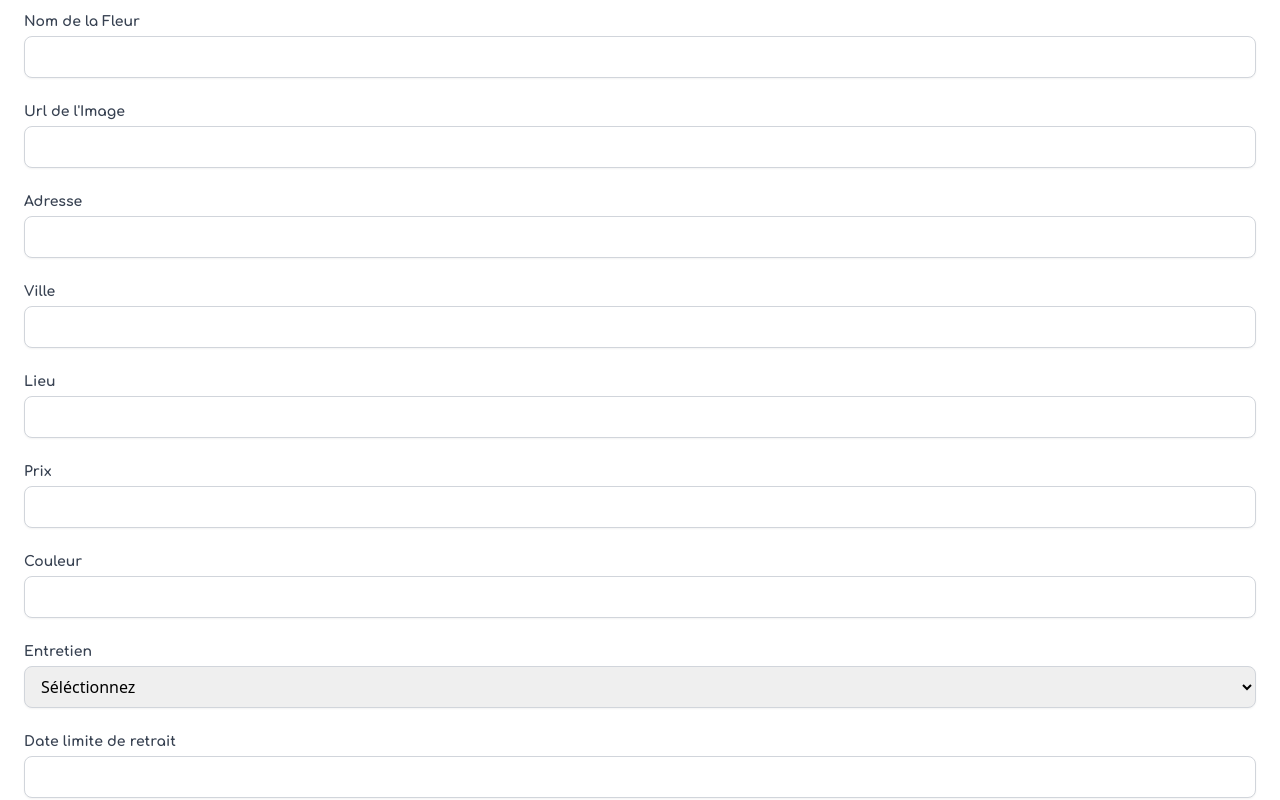
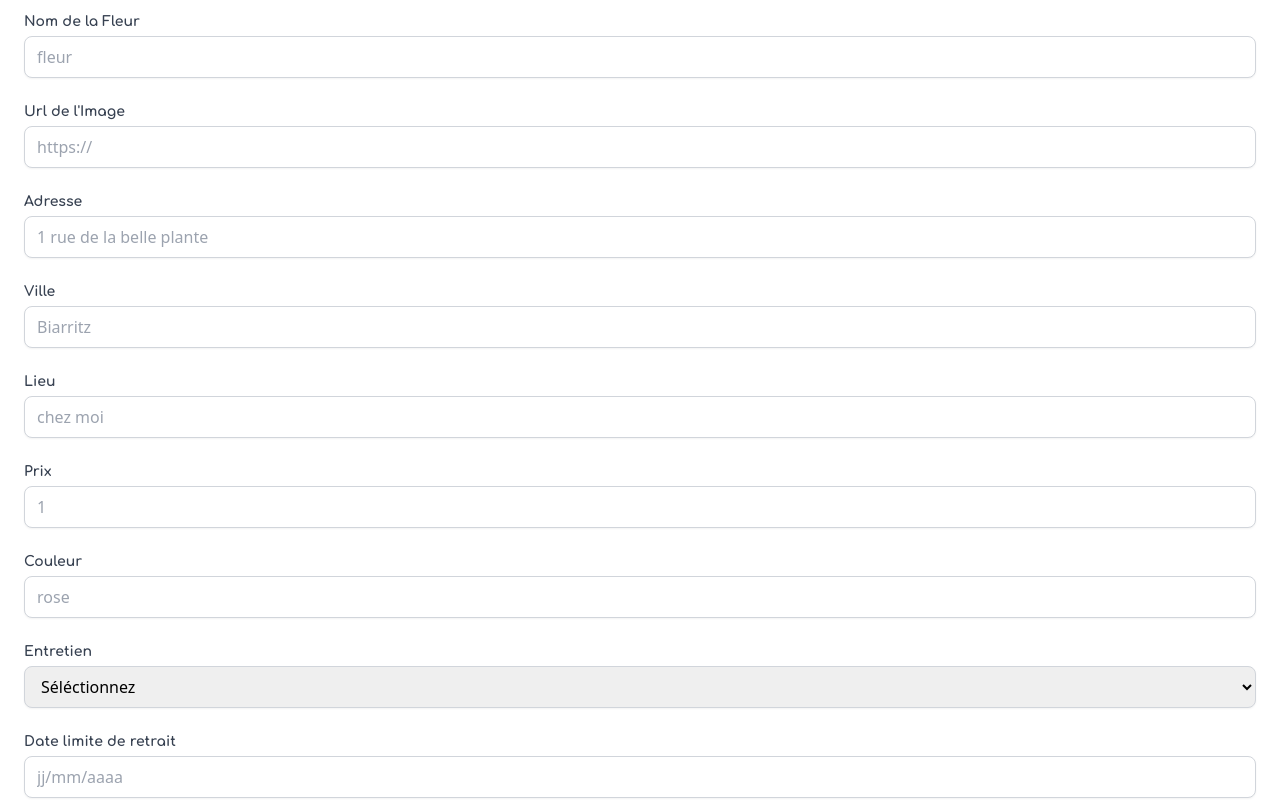
Before and after one commit to JacquesPoulin/Landarea, a React (Vite) app: page /#/add in a window 1280 px wide. Shown: the part 500-1300 px from the top of the page. Built offline with nearby package versions, Linux system fonts and the light colour scheme.

Commit message:
placeholder ok 7:55am

```diff
--- a/src/components/Form.jsx
+++ b/src/components/Form.jsx
@@ -38,6 +38,7 @@ setNewPlants(temp);
                   type="text"
                   autoComplete="name"
                   required
+                  placeholder="fleur"
                   className="w-full border border-gray-300 px-3 py-2 rounded-lg shadow-sm focus: outline-none focus:border-x-green-700 focus:ring focus:ring-green-700"
                 />
               </div>
@@ -57,6 +58,7 @@ setNewPlants(temp);
                   src=""
                   autoComplete="url"
                   required
+                  placeholder="https://"
                   className="w-full border border-gray-300 px-3 py-2 rounded-lg shadow-sm focus: outline-none focus:border-green-700 focus:ring focus:ring-green-700"
                 />
               </div>
@@ -75,6 +77,7 @@ setNewPlants(temp);
                   type="text"
                   autoComplete="adress"
                   required
+                  placeholder="1 rue de la belle plante"
                   className="w-full border border-gray-300 px-3 py-2 rounded-lg shadow-sm focus: outline-none focus:border-green-700 focus:ring focus:ring-green-700"
                 />
               </div>
@@ -93,6 +96,7 @@ setNewPlants(temp);
                   type="text"
                   autoComplete="city"
                   required
+                  placeholder="Biarritz"
                   className="w-full border border-gray-300 px-3 py-2 rounded-lg shadow-sm focus: outline-none focus:border-green-700 focus:ring focus:ring-green-700"
                 />
               </div>
@@ -111,6 +115,7 @@ setNewPlants(temp);
                   type="text"
                   autoComplete="place"
                   required
+                  placeholder="chez moi"
                   className="w-full border border-gray-300 px-3 py-2 rounded-lg shadow-sm focus: outline-none focus:border-green-700 focus:ring focus:ring-green-700"
                 />
               </div>
@@ -129,6 +134,7 @@ setNewPlants(temp);
                   type="number"
                   autoComplete="price"
                   required
+                  placeholder="1"
                   className="w-full border border-gray-300 px-3 py-2 rounded-lg shadow-sm focus: outline-none focus:border-green-700 focus:ring focus:ring-green-700"
                 />
               </div>
@@ -147,6 +153,7 @@ setNewPlants(temp);
                   type="text"
                   autoComplete="color"
                   required
+                  placeholder="rose"
                   className="w-full border border-gray-300 px-3 py-2 rounded-lg shadow-sm focus: outline-none focus:border-green-700 focus:ring focus:ring-green-700"
                 />
               </div>
@@ -185,6 +192,7 @@ setNewPlants(temp);
                   type="text"
                   autoComplete="withdrawalLimit"
                   required
+                  placeholder="jj/mm/aaaa"
                   className="w-full border border-gray-300 px-3 py-2 rounded-lg shadow-sm focus: outline-none focus:border-green-700 focus:ring focus:ring-green-700"
                 />
               </div>
```
